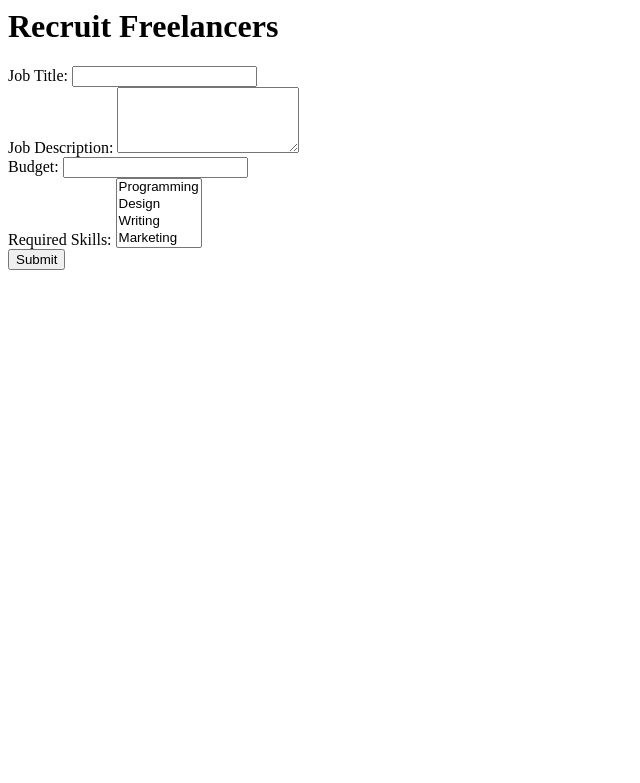
After one commit to AyushK0808/CampusGig, a Flask app: page /recruitform in a window 1280 px wide. The commit adds this page. Shown: the top 783 px of the page, without its empty margins (0-640 px from the left). Run offline with Flask 3, Linux system fonts and the light colour scheme; the visitor is signed in with stand-in values (Sample User, id 1).

Commit message:
feat: recruit route

```diff
--- a/website/__init__.py
+++ b/website/__init__.py
@@ -14,7 +14,7 @@ def create_app():
     app.register_blueprint(auth,url_prefix='/')
 
     app.config['SECRET_KEY'] = 'NoIdontwantthat'
-    app.config['SQLALCHEMY_DATABASE_URI'] = "mysql+pymysql://root:root@localhost/hackbattle"
+    app.config['SQLALCHEMY_DATABASE_URI'] = "mysql+pymysql://root:mysql@localhost/hackbattle"
     db.init_app(app)
 
     login_manager = LoginManager()
@@ -35,7 +35,7 @@ def db_connect():
     db_connection = mysql.connector.connect(
     host='localhost',
     user='root',
-    password='root',
+    password='mysql',
     database='hackbattle'
     )
     return db_connection.cursor()
--- a/website/auth.py
+++ b/website/auth.py
@@ -8,6 +8,9 @@ auth = Blueprint('auth', __name__)
 
 @auth.route('/login', methods=['GET','POST'])
 def login():
+    user = current_user
+    if user.is_authenticated:
+        return redirect("/")
     if request.method == 'POST':
         email = request.form.get('email')
         password = request.form.get('password')
@@ -33,6 +36,9 @@ def logout():
 
 @auth.route('/signup',methods=['GET','POST'])
 def signup():
+    user = current_user
+    if user.is_authenticated:
+        return redirect("/")
     if request.method == 'POST':
         email = request.form.get('email')
         name = request.form.get('name')
--- /dev/null
+++ b/website/templates/recruitform.html
@@ -0,0 +1,36 @@
+<html>
+<head>
+    <title>Recruit Form</title>
+</head>
+<body>
+    <h1>Recruit Freelancers</h1>
+    <form method="POST" action="/recruitform">
+        <div class="form-group">
+            <label for="job_title">Job Title:</label>
+            <input type="text" id="job_title" name="job_title" required>
+        </div>
+
+        <div class="form-group">
+            <label for="description">Job Description:</label>
+            <textarea id="description" name="description" rows="4" required></textarea>
+        </div>
+
+        <div class="form-group">
+            <label for="budget">Budget:</label>
+            <input type="number" id="budget" name="budget" required>
+        </div>
+
+        <div class="form-group">
+            <label for="skills">Required Skills:</label>
+            <select id="skills" name="skills[]" multiple="multiple" required class="select2">
+                <option value="programming">Programming</option>
+                <option value="design">Design</option>
+                <option value="writing">Writing</option>
+                <option value="marketing">Marketing</option>
+            </select>
+        </div>
+
+        <button type="submit">Submit</button>
+    </form>
+</body>
+</html>
--- a/website/views.py
+++ b/website/views.py
@@ -1,11 +1,12 @@
 from flask import Flask,Blueprint,render_template,session,request,redirect,url_for,flash
 from flask_login import login_required, current_user
+import time
+import mysql.connector
 
-import mysql.connector
 db_connection = mysql.connector.connect(
 host='localhost',
 user='root',
-password='root',
+password='mysql',
 database='hackbattle'
 )
 cursor=db_connection.cursor()
@@ -33,3 +34,42 @@ def edit_profile():
         selected_skills = request.form.getlist('skills[]')
     print(selected_skills)
     return render_template("editprofile.html",user=current_user,skills=skills_data)
+
+@login_required
+@views.route('/recruit', methods=['GET', 'POST'])
+def recruit():
+    user = current_user.role
+    if user == "student":
+        return redirect("/")
+    user_id = current_user.id
+    sql = "SELECT * FROM project WHERE user_id = %s"
+    cursor.execute(sql, (user_id,))
+    jobs = cursor.fetchall()
+
+    return render_template("recruit.html", user=current_user,jobs=jobs)
+
+
+@login_required
+@views.route('/recruitform',methods=['GET','POST'])
+def recruitform():
+    user = current_user.role
+    if user == "student":
+        return redirect("/")
+
+    if request.method == 'POST':
+        job_title = request.form.get('job_title')
+        description = request.form.get('description')
+        budget = float(request.form.get('budget'))  # Convert budget to decimal
+        skills = ', '.join(request.form.getlist('skills[]'))  # Convert skills list to a comma-separated string
+        status = 1  # Convert to 1 for True or 0 for False
+        date = time.strftime('%Y-%m-%d')  # Format the date as 'YYYY-MM-DD'
+        user_id = current_user.id
+        flash('Job listing created successfully', 'success')
+
+        sql = "INSERT INTO project (title, description, budget, skills_required, user_id, date, status) VALUES (%s, %s, %s, %s, %s, %s, %s)"
+        values = (job_title, description, budget, skills, user_id, date, status)
+
+        cursor.execute(sql, values)
+        db_connection.commit()
+        return redirect(url_for('views.recruit'))
+    return render_template("recruitform.html")
```
Also changed, not shown: website/templates/recruit.html (added, +21 -0 lines), website/templates/signup.html (+10 -0 lines).
